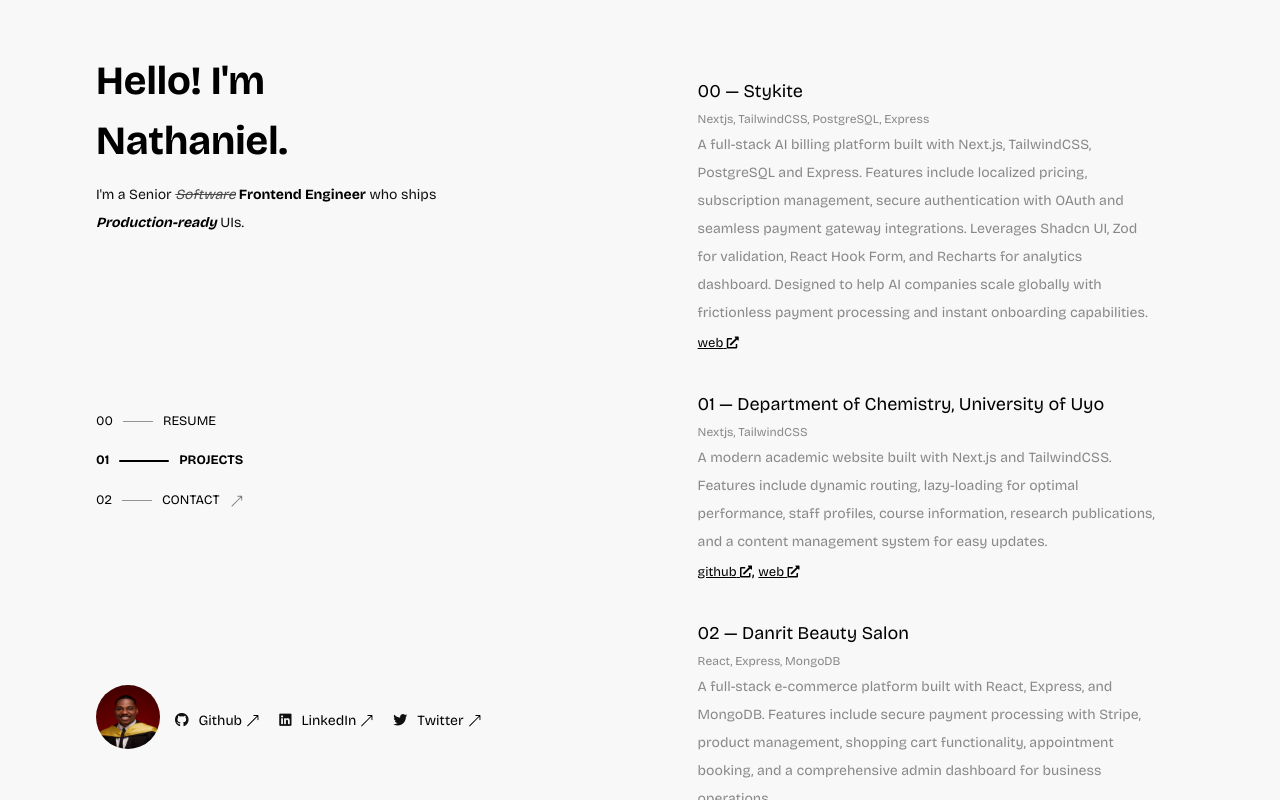
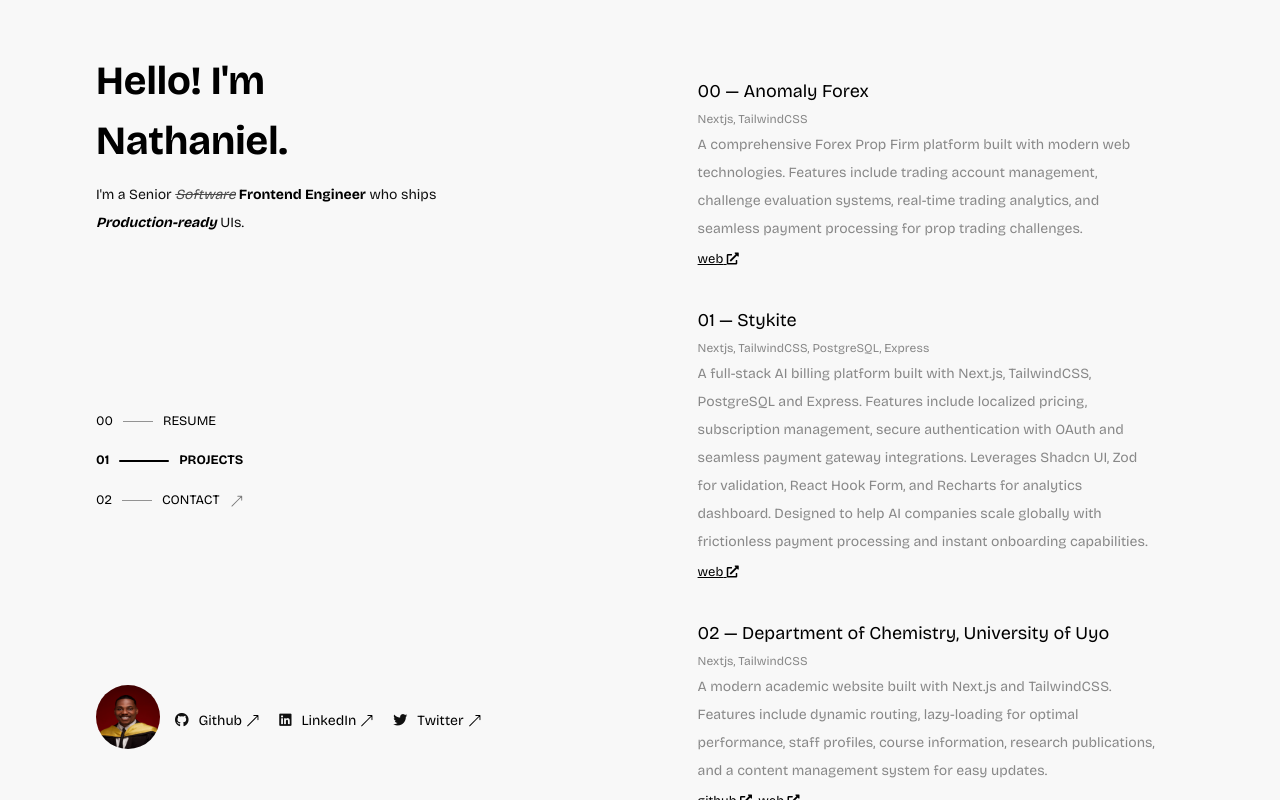
Before and after one commit to Nathaniyell/snr-frontend-portfolio, a React (Vite) app: page /projects in a window 1280 px wide. Built offline with nearby package versions, Linux system fonts and the light colour scheme.

Commit message:
Uncomment Anomaly Forex project entry and add its details to the projects list

```diff
--- a/src/data/projects.ts
+++ b/src/data/projects.ts
@@ -27,17 +27,17 @@ const bootstrap: Tech = {name: 'Bootstrap', badgeColor: '#7952B3'};
 const supabase: Tech = {name: 'Supabase', badgeColor: '#000000'};
 
 export const projects: Project[] = [
-    // {
-    //     name: 'Anomaly Forex',
-    //     description: 'A comprehensive Forex Prop Firm platform built with modern web technologies. Features include trading account management, challenge evaluation systems, real-time trading analytics, and seamless payment processing for prop trading challenges.',
-    //     technologies: [nextjs, tailwindcss],
-    //     links: [
-    //         {
-    //             name: 'web',
-    //             url: 'https://anomalyforex.com',
-    //         },
-    //     ],
-    // },
+    {
+        name: 'Anomaly Forex',
+        description: 'A comprehensive Forex Prop Firm platform built with modern web technologies. Features include trading account management, challenge evaluation systems, real-time trading analytics, and seamless payment processing for prop trading challenges.',
+        technologies: [nextjs, tailwindcss],
+        links: [
+            {
+                name: 'web',
+                url: 'https://anomalyforex.com',
+            },
+        ],
+    },
     // {
     //     name: 'PlotWeaver',
     //     description: 'An AI-powered Movie Production Platform designed to streamline the creative process for filmmakers. Features include AI-assisted script generation, story development tools, production planning, and collaborative workspace for creative teams.',
```
